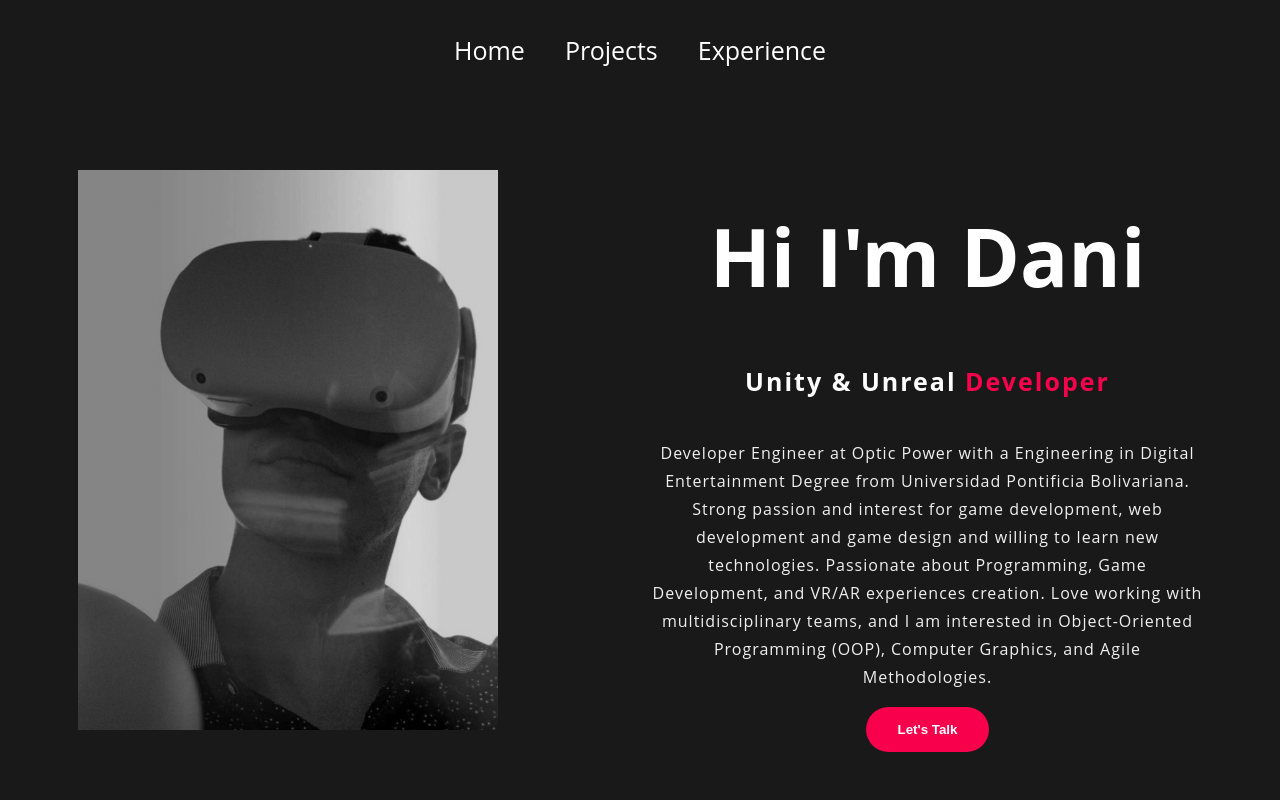
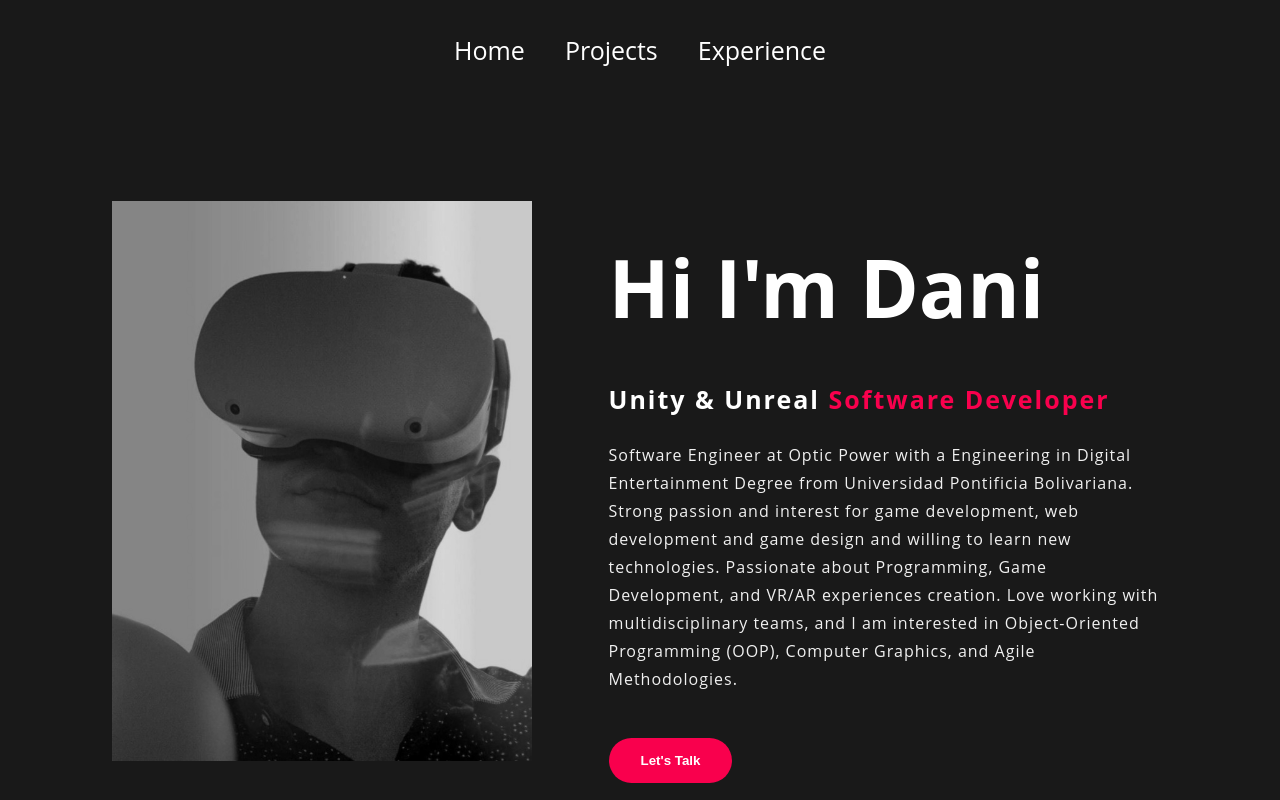
Before and after one commit to Playyer96/personal-portafolio, a React (Create React App) app: page /about in a window 1280 px wide. Shown: the top 800 px of the page. Built offline with nearby package versions, Linux system fonts and the light colour scheme.

Commit message:
css class name fixes and footer white space margin fixed

```diff
--- a/src/pages/AboutDisplay.js
+++ b/src/pages/AboutDisplay.js
@@ -1,19 +1,19 @@
 import React from "react";
 import "../styles/AboutDisplay.css";
-import test from "../assets/profile-pic.png";
+import profilePic from "../assets/profile-pic.png";
 
 function AboutDisplay() {
   return (
     <div className="main">
       <div className="about">
-        <img src={test} />
+        <img src={profilePic} />
         <div className="about-text">
           <h1> Hi I'm Dani</h1>
           <h5>
-            Unity & Unreal <span>Developer</span>
+            Unity & Unreal <span>Software Developer</span>
           </h5>
           <p>
-            Developer Engineer at Optic Power with a Engineering in Digital
+            Software Engineer at Optic Power with a Engineering in Digital
             Entertainment Degree from Universidad Pontificia Bolivariana. Strong
             passion and interest for game development, web development and game
             design and willing to learn new technologies. Passionate about
@@ -22,8 +22,8 @@ function AboutDisplay() {
             Object-Oriented Programming (OOP), Computer Graphics, and Agile
             Methodologies.
           </p>
+          <button>Let's Talk</button>
         </div>
-        <button>Let's Talk</button>
       </div>
     </div>
   );
--- a/src/pages/Home.js
+++ b/src/pages/Home.js
@@ -28,7 +28,7 @@ const Home = () => {
 
   return (
     <Fragment>
-      <div className="about">
+      <div className="aboutme">
         <h2>Hi, I'm Dani</h2>
         <div className="prompt">
           <p>Unreal And Unity developer with a passion to learn new stuff</p>
--- a/src/styles/AboutDisplay.css
+++ b/src/styles/AboutDisplay.css
@@ -8,37 +8,39 @@
 
 .about-text {
   width: 550px;
-  /* max-width: 100%; */
-  /* padding: 0 10px; */
+  max-width: 100%;
+  padding: 0 10px;
+}
+
+.main {
+  /* height: 1000%; */
+  background-color: #191919;
 }
 
 .about {
-  width: 100%;
+  color: #f0f0f0;
   height: calc(100vh - 100px);
-  /* padding: 78px; */
-  /* margin: 0 auto; */
+  height: 100%;
+  padding: 78px;
+  margin: 0 auto;
   display: flex;
   flex-wrap: wrap;
   align-items: center;
-  /* justify-content: space-around; */
-}
-
-.main{
-  background-color: #191919;
+  justify-content: space-around;
 }
 
 .about h1 {
   color: white;
   font-size: 80px;
   text-transform: capitalize;
-  /* margin-bottom: 20px; */
+  margin-bottom: 20px;
 }
 
 .about h5 {
   color: white;
   font-size: 25px;
   text-transform: capitalize;
-  /* margin-bottom: 25px; */
+  margin-bottom: 25px;
   letter-spacing: 2px;
 }
 
@@ -49,7 +51,7 @@
 .about-text p {
   letter-spacing: 1px;
   line-height: 28px;
-  /* margin-bottom: 45px; */
+  margin-bottom: 45px;
 }
 
 button {
--- a/src/styles/Footer.css
+++ b/src/styles/Footer.css
@@ -7,7 +7,7 @@
   align-items: center;
   flex-direction: column;
   padding-top: 10px;
-  margin-top: 200px;
+  /* margin-top: 200px; */
 }
 
 .socialMedia svg {
--- a/src/styles/Home.css
+++ b/src/styles/Home.css
@@ -5,7 +5,7 @@
   color: #f9004d;
 }
 
-.about {
+.aboutme {
   width: 100%;
   height: calc(100vh - 100px);
   display: flex;
@@ -17,14 +17,14 @@
   color: #f0f0f0;
 }
 
-.about h2 {
+.aboutme h2 {
   font-family: "Segoe UI", "Segoe UI", Tahoma, Geneva, Verdana, sans-serif;
   font-size: 80px;
   color: #f9004d;
   height: 50px;
 }
 
-.about .prompt {
+.aboutme .prompt {
   width: 40%;
   font-size: 30px;
 }
```
